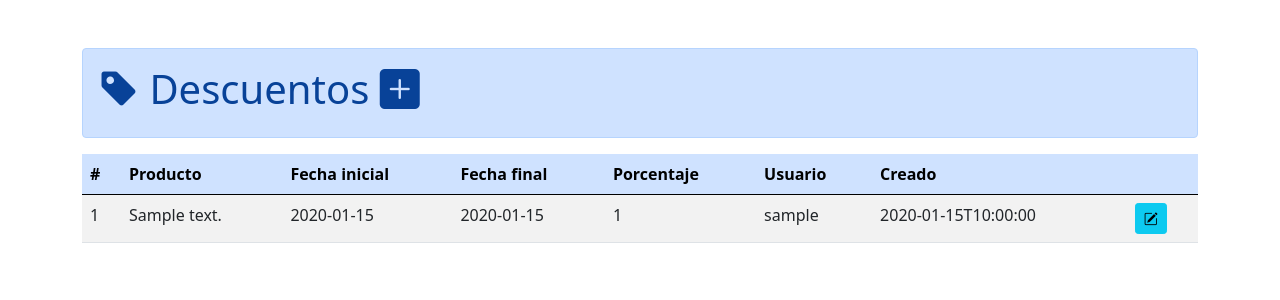
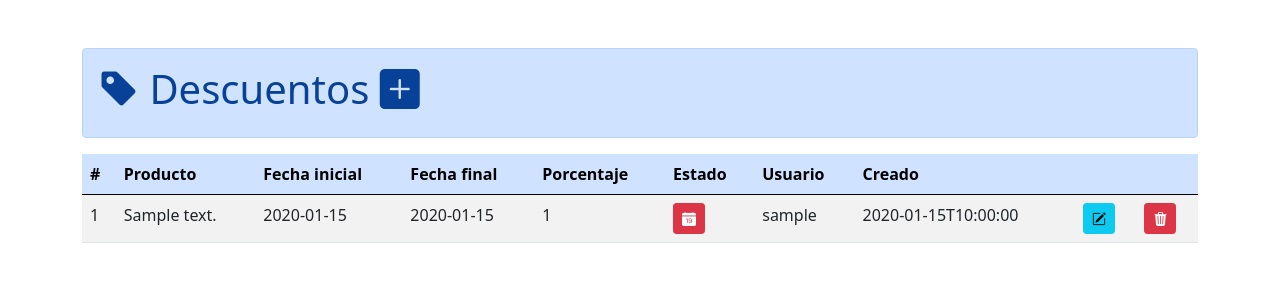
Before and after one commit to RaymundoGomez/electrosistemas, a Django app: page /producto/descuento/ in a window 1280 px wide. Shown: the part 56-356 px from the top of the page. Run offline with Django 5.2, Linux system fonts and the light colour scheme; a user stored in the database is signed in; tables that the repository leaves empty hold one stand-in row (values such as "Sample post"); some libraries are stand-ins or nearby versions.

Commit message:
subiendo

```diff
--- a/ecommerce_electrosistemas/producto/urls.py
+++ b/ecommerce_electrosistemas/producto/urls.py
@@ -19,4 +19,5 @@ urlpatterns = [
     path('agregar-descuento/', views.AgregarDescuento, name='agregar_descuento'),
     path('listar-descuentos/', views.ListarDescuentos, name='listar_descuentos'),
     path('ver-para-editar-descuento/', views.VerParaEditarDescuento, name='ver_para_editar_descuento'),
+    path('eliminar-descuento/', views.EliminarDescuento, name='eliminar_descuento'),
 ]
--- a/ecommerce_electrosistemas/producto/views.py
+++ b/ecommerce_electrosistemas/producto/views.py
@@ -332,12 +332,31 @@ def ListarProductos(request):
         if id != None:
             # Instanciar el modelo
             productos = Productos.objects.get(id = id)
+            # Ver si tiene promociones el producto
+            promo = Descuentos.objects.filter(id_producto = id)
+            promo_estado = False
+            precio_promo = 0
+            porcentaje = 0
+            promo_fecha = ''
+            if promo:
+                porcentaje = promo[0].porcentaje
+                precio_promo = float(productos.precio_publico) - ((float(promo[0].porcentaje)/100) * float(productos.precio_publico))
+                promo_estado = promo[0].estado
+                promo_fecha = promo[0].fecha_final
+                promo = True
+            else:
+                promo = False
             # Preparar el listado de productos
             data['data'] = [{
                     'id': productos.id,
                     'descripcion': productos.descripcion,
                     'stock': productos.stock,
                     'costo': productos.costo,
+                    'promo': promo,
+                    'promo_estado': promo_estado,
+                    'precio_promo': precio_promo,
+                    'porcentaje': porcentaje,
+                    'promo_fecha': promo_fecha,
                     'precio_publico': productos.precio_publico,
                     'precio_mayorista': productos.precio_mayorista,
                     'img_1': productos.img_1.name,
@@ -359,12 +378,16 @@ def ListarProductos(request):
 
             # Preparar el listado de productos
             for pro in productos:
+                # Ver si tiene promociones el producto
                 promo = Descuentos.objects.filter(id_producto = pro.id)
+                promo_estado = False
                 precio_promo = 0
                 porcentaje = 0
+                print(promo)
                 if promo:
                     porcentaje = promo[0].porcentaje
-                    precio_promo = (float(promo[0].porcentaje)/100) * float(pro.precio_publico)
+                    precio_promo = float(pro.precio_publico) - ((float(promo[0].porcentaje)/100) * float(pro.precio_publico))
+                    promo_estado = promo[0].estado
                     promo = True
                 else:
                     promo = False
@@ -375,6 +398,7 @@ def ListarProductos(request):
                     'stock': pro.stock,
                     'costo': pro.costo,
                     'promo': promo,
+                    'promo_estado': promo_estado,
                     'precio_promo': precio_promo,
                     'porcentaje': porcentaje,
                     'precio_publico': pro.precio_publico,
@@ -443,6 +467,7 @@ def AgregarDescuento(request):
         fecha_final = request.POST.get('fecha_final', '')
         porcentaje = request.POST.get('porcentaje', 0)
         id_producto = request.POST.get('id_producto', None)
+        estado = request.POST.get('estado', False)
 
         # Formateamos el id
         try:
@@ -450,6 +475,9 @@ def AgregarDescuento(request):
         except:
             msg = 'Hubo un error al visualizar la descuento.'
             id = None
+
+        if estado == "on":
+            estado = True
 
         # Inicializando las respuestas del servidor
         res = False
@@ -462,6 +490,7 @@ def AgregarDescuento(request):
                 "fecha_inicio": fecha_inicio,
                 "fecha_final": fecha_final,
                 "porcentaje": porcentaje,
+                "estado": estado,
                 "id_producto": Productos.objects.get(id = id_producto),
                 "id_usuario": User.objects.get(id = request.user.id),
             }
@@ -541,3 +570,28 @@ def VerParaEditarDescuento(request):
     data['msg'] = msg
 
     return JsonResponse(data)
+
+def EliminarDescuento(request):
+    # Caputuramos el id
+    id = request.GET.get('id', None)
+
+    # Varialbes de respuesta
+    res = False
+    msg = ''
+
+    # Formateamos el id
+    try:
+        int(id)
+    except:
+        id = None
+
+    # Instanciamos el modelo y eliminamos el registro
+    try:
+        Descuentos.objects.get(id = id).delete()
+        res = True
+        msg = 'Descuento eliminado correctamente.'
+    except:
+        res = False
+        msg = 'Hubo un problema al eliminar descuento.'
+
+    return JsonResponse({'res': res, 'msg': msg})
--- a/ecommerce_electrosistemas/static/js/descuento/editar.js
+++ b/ecommerce_electrosistemas/static/js/descuento/editar.js
@@ -7,7 +7,12 @@ export function editar(id) {
     select_productos();
 
     fetch(`/producto/ver-para-editar-descuento?id=${id}`).then(res => res.json()).then(data => {
-
+        console.log(data.data)
+        if (data.data.estado) {
+            document.getElementById('estado').checked = true;
+        } else{
+            document.getElementById('estado').checked = false;
+        }
         document.getElementById('id').value = data.data.id;
         document.getElementById('fecha_inicio').value = data.data.fecha_inicio;
         document.getElementById('fecha_final').value = data.data.fecha_final;
--- /dev/null
+++ b/ecommerce_electrosistemas/static/js/descuento/eliminar.js
@@ -0,0 +1,13 @@
+import { listar } from "./listar.js";
+
+export function eliminar(id) {
+
+    fetch(`/producto/eliminar-descuento?id=${id}`).then(res => res.json()).then(data => {
+        if (data.res) {
+            alert(data.msg);
+            listar();
+        } else {
+            alert(data.msg);
+        }
+    });
+}
--- a/ecommerce_electrosistemas/static/js/descuento/listar.js
+++ b/ecommerce_electrosistemas/static/js/descuento/listar.js
@@ -5,15 +5,24 @@ export function listar() {
     }).then(data => {
         let fila = '';
         Array.from(data.data, (item, index) => {
+            let estado = 0
+
+            if (item.estado) {
+                estado = `<span class="btn btn-danger btn-sm"><i class="bi bi-calendar-date-fill"></i></span>`;
+            } else {
+                estado = `<span class="btn btn-success btn-sm"><i class="bi bi-infinity"></i></span>`;
+            }
             fila += `<tr>
                         <td>${index + 1}</td>
                         <td>${item.producto}</td>
                         <td>${item.fecha_inicio}</td>
                         <td>${item.fecha_final}</td>
                         <td>${item.porcentaje}</td>
+                        <td>${estado}</td>
                         <td>${item.usuario}</td>
                         <td>${item.fecha_registro}</td>
                         <td><button type="button" class="btn btn-info btn-sm" onclick="editar(${item.id})"><i class="bi bi-pencil-square"></i></button></td>
+                        <td><i role="button" class="bi bi-trash3-fill btn btn-danger btn-sm" desc="${item.id}"></i></td>
                     </tr>`
         });
         document.getElementById('tabla_descuento').childNodes[3].innerHTML = fila;
--- a/ecommerce_electrosistemas/static/js/descuento/main.js
+++ b/ecommerce_electrosistemas/static/js/descuento/main.js
@@ -3,6 +3,7 @@ import { listar } from "./listar.js";
 import { editar } from "./editar.js";
 import { select_productos } from "./select_productos.js";
 import { validacion } from "./validacion.js";
+import { eliminar } from "./eliminar.js";
 
 // Al cargar el DOM ejecutar la funcion de listar
 window.onload = () => {
@@ -31,3 +32,12 @@ document.getElementById('form_descuento').addEventListener('submit', e => {
         agregar(e.target);
     }
 });
+
+// Evento para eliminar descuento
+document.getElementById('tabla_descuento').addEventListener('click', e => {
+    let id = parseInt(e.target.getAttribute('desc'))
+
+    if (id) {
+        eliminar(id);
+    }
+});
--- a/ecommerce_electrosistemas/templates/descuento/agregar.html
+++ b/ecommerce_electrosistemas/templates/descuento/agregar.html
@@ -27,6 +27,14 @@
                         <label for="id_producto" class="form-label">Producto</label>
                         <select class="form-control form-control-sm" name="id_producto" id="id_producto"></select>
                     </div>
+                    <div class="mb-3">
+                        <div class="form-check">
+                            <input class="form-check-input" type="checkbox" name="estado" id="estado">
+                            <label class="form-check-label text-danger" for="estado">
+                                <i class="bi bi-calendar-date-fill"></i> Con fecha límite
+                            </label>
+                        </div>
+                    </div>
                     <div class="d-flex justify-content-end">
                         <input type="submit" class="btn btn-primary" value="Guardar">
                     </div>
--- a/ecommerce_electrosistemas/templates/descuento/descuento.html
+++ b/ecommerce_electrosistemas/templates/descuento/descuento.html
@@ -15,8 +15,10 @@
             <th>Fecha inicial</th>
             <th>Fecha final</th>
             <th>Porcentaje</th>
+            <th>Estado</th>
             <th>Usuario</th>
             <th>Creado</th>
+            <th></th>
             <th></th>
         </tr>
     </thead>
--- a/ecommerce_electrosistemas/templates/ecommerce/ver_producto.html
+++ b/ecommerce_electrosistemas/templates/ecommerce/ver_producto.html
@@ -49,6 +49,7 @@
                 <h2 class="bg-light"><b id="precio_producto">Q. 1,358</b></h2>
                 <h2 class="bg-light"><b id="stock_producto">Existencias: 5</b></h2>
                 <h2 class="bg-light"><b id="marca_producto">Marca: JBL</b></h2>
+                <h2 class="bg-light"><b id="promo_fecha"></b></h2>
               </div>
               <button class="btn btn-primary w-100 fs-2" id="agregar_carrito"><i class="bi bi-cart-fill"></i> Agregar al
                 carrito</button>
--- a/ecommerce_electrosistemas/templates/plantilla_principal/plantilla_ecommerce.html
+++ b/ecommerce_electrosistemas/templates/plantilla_principal/plantilla_ecommerce.html
@@ -105,7 +105,6 @@
         {% block script %}
         {% endblock %}
 
-
     </body>
 
 </html>
```
Also changed, not shown: ecommerce_electrosistemas/static/js/ecommerce/listar_productos.js (+16 -7 lines), ecommerce_electrosistemas/static/js/ecommerce/ver_producto.js (+19 -1 lines), ecommerce_electrosistemas/venta/views.py (+18 -6 lines).
